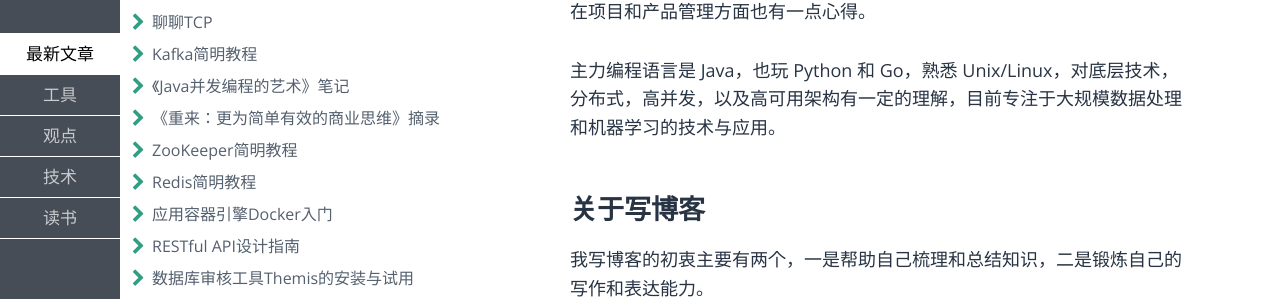
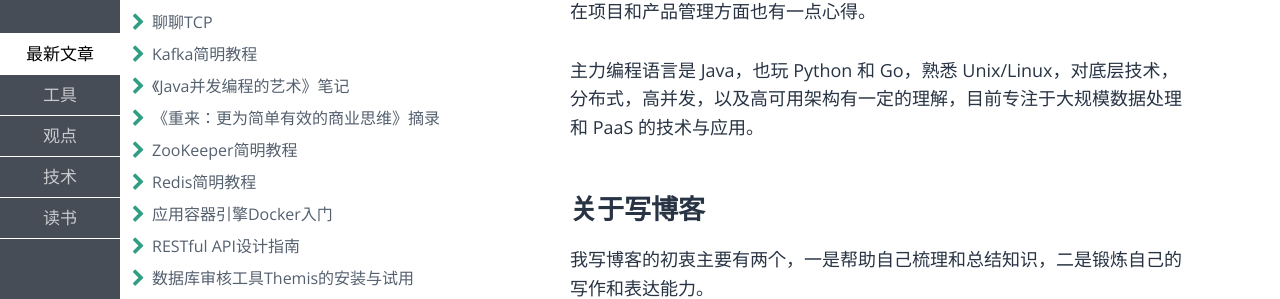
Before and after one commit to kpali/blog, a Jekyll site: the page built from index.md, in a window 1280 px wide. Shown: the part 234-533 px from the top of the page. Built offline with Jekyll 4.4.1, drawn with Linux system fonts in a browser that asks for light colours; some web fonts are replaced.

Commit message:
修改首页内容

```diff
--- a/index.md
+++ b/index.md
@@ -7,7 +7,7 @@ layout: post
 
 我是 kpali，一名工程师，8年的软件开发经验，4年的团队 Leader 经验，另外在项目和产品管理方面也有一点心得。
 
-主力编程语言是 Java，也玩 Python 和 Go，熟悉 Unix/Linux，对底层技术，分布式，高并发，以及高可用架构有一定的理解，目前专注于大规模数据处理和机器学习的技术与应用。
+主力编程语言是 Java，也玩 Python 和 Go，熟悉 Unix/Linux，对底层技术，分布式，高并发，以及高可用架构有一定的理解，目前专注于大规模数据处理和 PaaS 的技术与应用。
 
 ## 关于写博客
 
```
